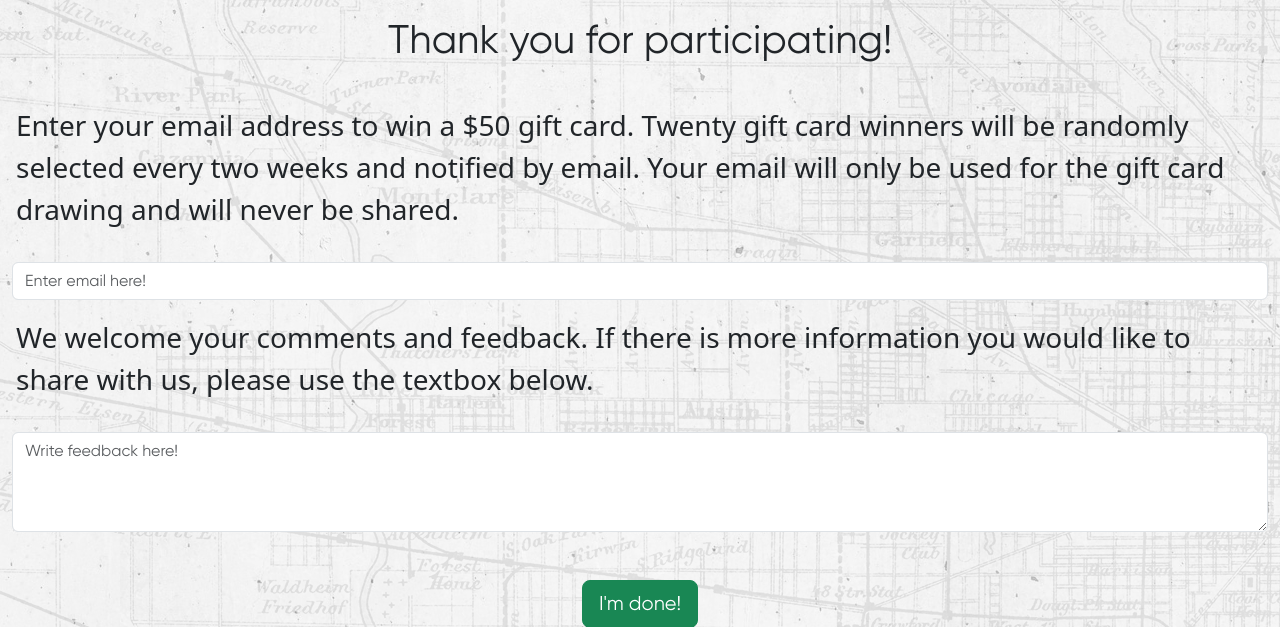
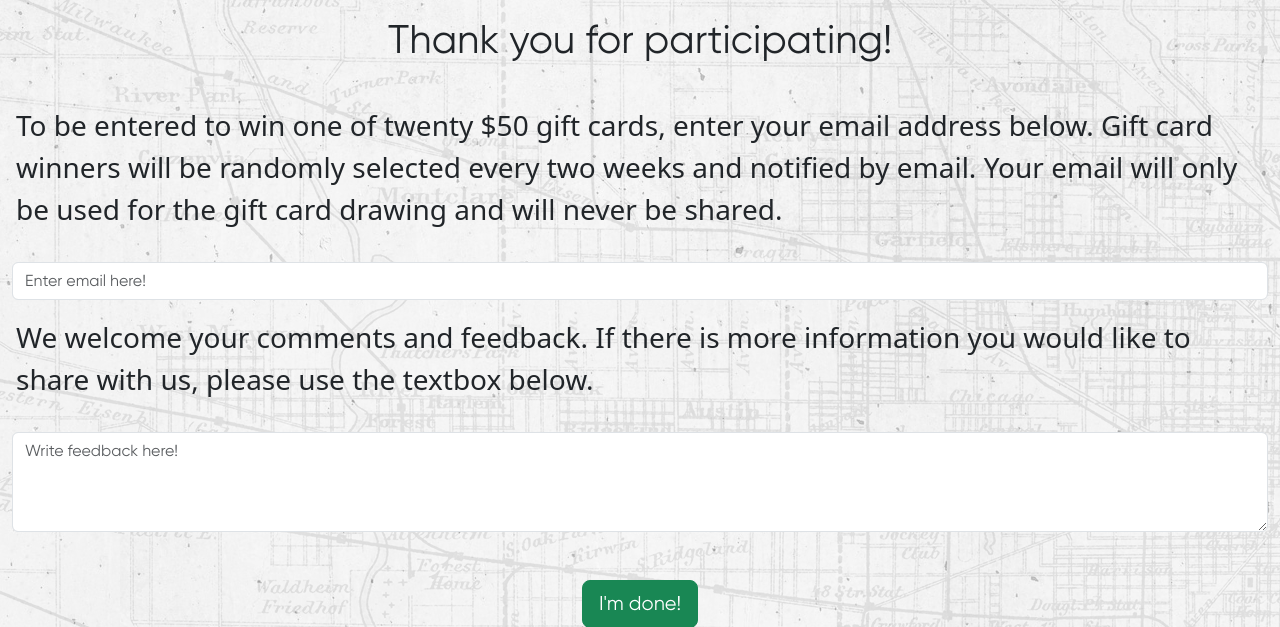
Before and after one commit to divij-sinha/neighbourhood-mapping, a Flask app: page /thank_you in a window 1280 px wide. Shown: the part 121-748 px from the top of the page. Run offline with Flask 3, Linux system fonts and the light colour scheme.

Commit message:
Update thank_page.html

```diff
--- a/app/templates/thank_page.html
+++ b/app/templates/thank_page.html
@@ -9,8 +9,8 @@ body %}
   city.
 </p> -->
 <p class="fs-3 lead p-3">
-  Enter your email address to win a $50 gift card.
-  Twenty gift card winners will be randomly selected every two weeks and notified by email.
+  To be entered to win one of twenty $50 gift cards, enter your email address below.
+  Gift card winners will be randomly selected every two weeks and notified by email.
   Your email will only be used for the gift card drawing and will never be shared.
 </p>
 <form action="" method="post" novalidate id="mainform" class="needs-validation">
```
